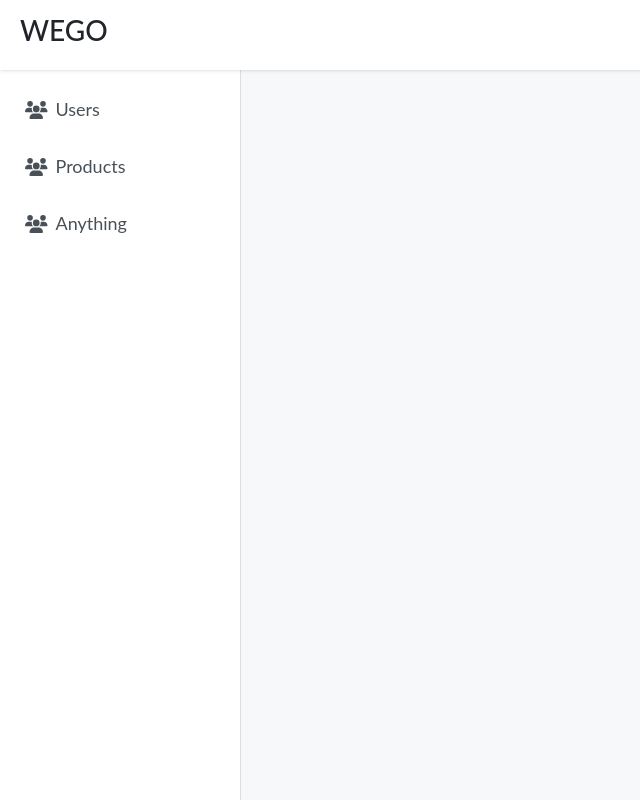
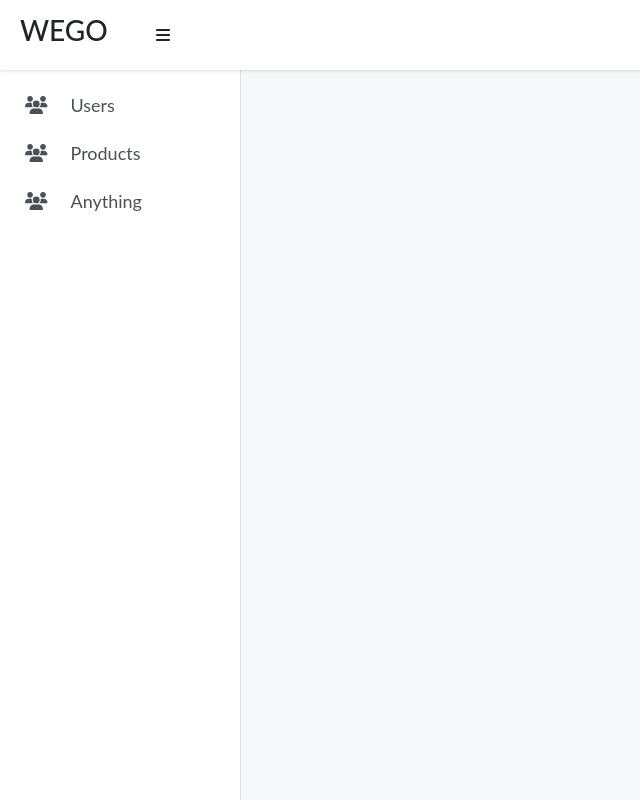
Before and after one commit to walidashraf0/E-commerce-frontend-backend, a React (Create React App) app: page /dashboard in a window 1280 px wide. Shown: the whole page, without its empty margins (0-640 px from the left). Built offline with nearby package versions, Linux system fonts and the light colour scheme.

Commit message:
context for open & close menu bar And starting with Context window size

```diff
--- a/src/Components/Dashboard/SideBar.js
+++ b/src/Components/Dashboard/SideBar.js
@@ -2,22 +2,54 @@ import { FontAwesomeIcon } from "@fortawesome/react-fontawesome";
 import "./bars.css";
 import { faUsers } from "@fortawesome/free-solid-svg-icons";
 import { NavLink } from "react-router-dom";
+import { Menu } from "../../Context/MenuContext";
+import { useContext } from "react";
+import { WindowSize } from "../../Context/WindowContext";
 
 export default function SideBar() {
+  const menu = useContext(Menu);
+  const windowSize = useContext(WindowSize);
+  console.log(windowSize);
+
+  const isOpen = menu.isOpen;
+
   return (
     <>
-      <div className="sidebar pt-3">
-        <NavLink to={"users"} className="d-flex align-items-center gap-2 sidebar-link">
-          <FontAwesomeIcon icon={faUsers} />
-          <p className="m-0">Users</p>
+      <div
+        className="sidebar pt-3"
+        style={{ width: isOpen ? "240px" : "fit-content" }}>
+        <NavLink
+          to={"users"}
+          className="d-flex align-items-center gap-2 sidebar-link">
+          <FontAwesomeIcon
+            icon={faUsers}
+            style={{ padding: isOpen ? "10px 15px" : "10px 13px" }}
+          />
+          <p className="m-0" style={{ display: isOpen ? "block" : "none" }}>
+            Users
+          </p>
         </NavLink>
-        <NavLink to={"products"} className="d-flex align-items-center gap-2 sidebar-link">
-          <FontAwesomeIcon icon={faUsers} />
-          <p className="m-0">Products</p>
+        <NavLink
+          to={"products"}
+          className="d-flex align-items-center gap-2 sidebar-link">
+          <FontAwesomeIcon
+            icon={faUsers}
+            style={{ padding: isOpen ? "10px 15px" : "10px 13px" }}
+          />
+          <p className="m-0" style={{ display: isOpen ? "block" : "none" }}>
+            Products
+          </p>
         </NavLink>
-        <NavLink to={"anything"} className="d-flex align-items-center gap-2 sidebar-link">
-          <FontAwesomeIcon icon={faUsers} />
-          <p className="m-0">Anything</p>
+        <NavLink
+          to={"anything"}
+          className="d-flex align-items-center gap-2 sidebar-link">
+          <FontAwesomeIcon
+            icon={faUsers}
+            style={{ padding: isOpen ? "10px 15px" : "10px 13px" }}
+          />
+          <p className="m-0" style={{ display: isOpen ? "block" : "none" }}>
+            Anything
+          </p>
         </NavLink>
       </div>
     </>
--- a/src/Components/Dashboard/TopBar.js
+++ b/src/Components/Dashboard/TopBar.js
@@ -1,8 +1,23 @@
+import { faBars } from "@fortawesome/free-solid-svg-icons";
+import { FontAwesomeIcon } from "@fortawesome/react-fontawesome";
+import { useContext } from "react";
+import { Menu } from "../../Context/MenuContext";
+
 export default function TopBar() {
+  const menu = useContext(Menu);
+  const setIsOpen = menu.setIsOpen;
+
   return (
     <>
       <div className="topbar d-flex align-items-center justify-content-between">
-        <h3>WEGO</h3>
+        <div className="d-flex align-items-center justify-content-between gap-5">
+          <h3>WEGO</h3>
+          <FontAwesomeIcon
+            onClick={() => setIsOpen((prev) => !prev)}
+            cursor={"pointer"}
+            icon={faBars}
+          />
+        </div>
       </div>
     </>
   );
--- a/src/Components/Dashboard/bars.css
+++ b/src/Components/Dashboard/bars.css
@@ -16,7 +16,7 @@
     left: 0;
     background-color: white;
     height: 100vh;
-    width: 240px;
+    /* width: 240px; */
     z-index: 1;
     /* padding: 0 20px; */
     box-shadow: 0 0 0 1px rgba(0, 0, 0, 0.1);
@@ -25,7 +25,6 @@
 .sidebar-link {
     color: #495057;
     font-size: 18px;
-    padding: 10px 15px;
     margin: 0px 10px 10px 10px;
     border-radius: 6px;
     transition: 0.3s;
--- /dev/null
+++ b/src/Context/MenuContext.js
@@ -0,0 +1,13 @@
+import { createContext, useState } from "react";
+
+export const Menu = createContext("");
+
+export default function MenuContext({ children }) {
+  const [isOpen, setIsOpen] = useState(true);
+
+  return (
+    <>
+      <Menu.Provider value={{ isOpen, setIsOpen }}>{children}</Menu.Provider>
+    </>
+  );
+}
--- /dev/null
+++ b/src/Context/WindowContext.js
@@ -0,0 +1,26 @@
+import { createContext, useEffect, useState } from "react";
+
+export const WindowSize = createContext(null);
+
+export default function WindowContext({ children }) {
+  const [windowSize, setWindowSize] = useState(window.innerWidth);
+
+  useEffect(() => {
+    const setWindowWidth = () => {
+      setWindowSize(window.innerWidth);
+    };
+    window.addEventListener("resize", setWindowWidth);
+    // CleanUp Function
+    return () => {
+      window.removeEventListener("resize", setWindowWidth);
+    };
+  }, []);
+
+  return (
+    <>
+      <WindowSize.Provider value={{ windowSize, setWindowSize }}>
+        {children}
+      </WindowSize.Provider>
+    </>
+  );
+}
--- a/src/index.js
+++ b/src/index.js
@@ -8,12 +8,18 @@ import "./Pages/Auth/auth.css";
 import "bootstrap/dist/css/bootstrap.min.css";
 import App from "./App";
 import { BrowserRouter as Router } from "react-router-dom";
+import MenuContext from "./Context/MenuContext";
+import WindowContext from "./Context/WindowContext";
 
 const root = ReactDOM.createRoot(document.getElementById("root"));
 root.render(
   <React.StrictMode>
-    <Router>
-      <App />
-    </Router>
+    <WindowContext>
+      <MenuContext>
+        <Router>
+          <App />
+        </Router>
+      </MenuContext>
+    </WindowContext>
   </React.StrictMode>
 );
```
